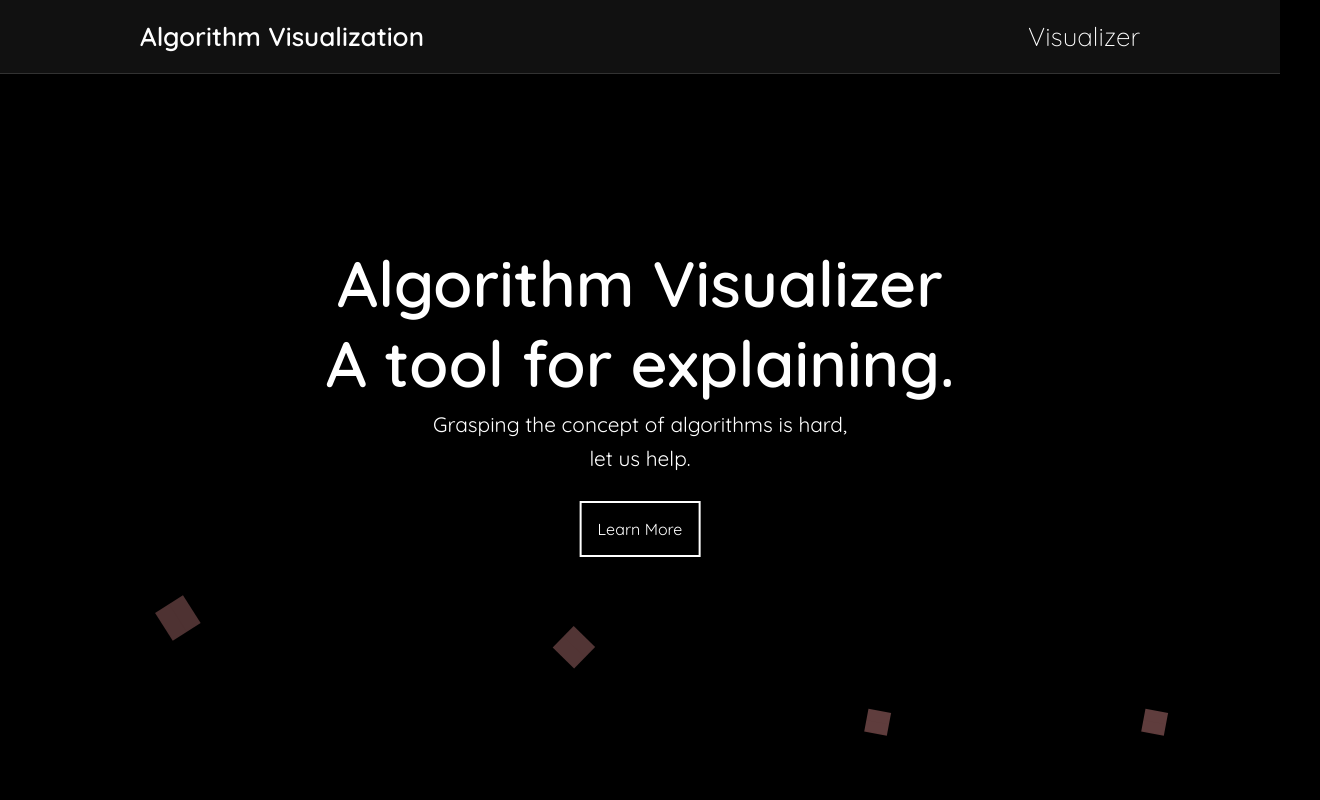
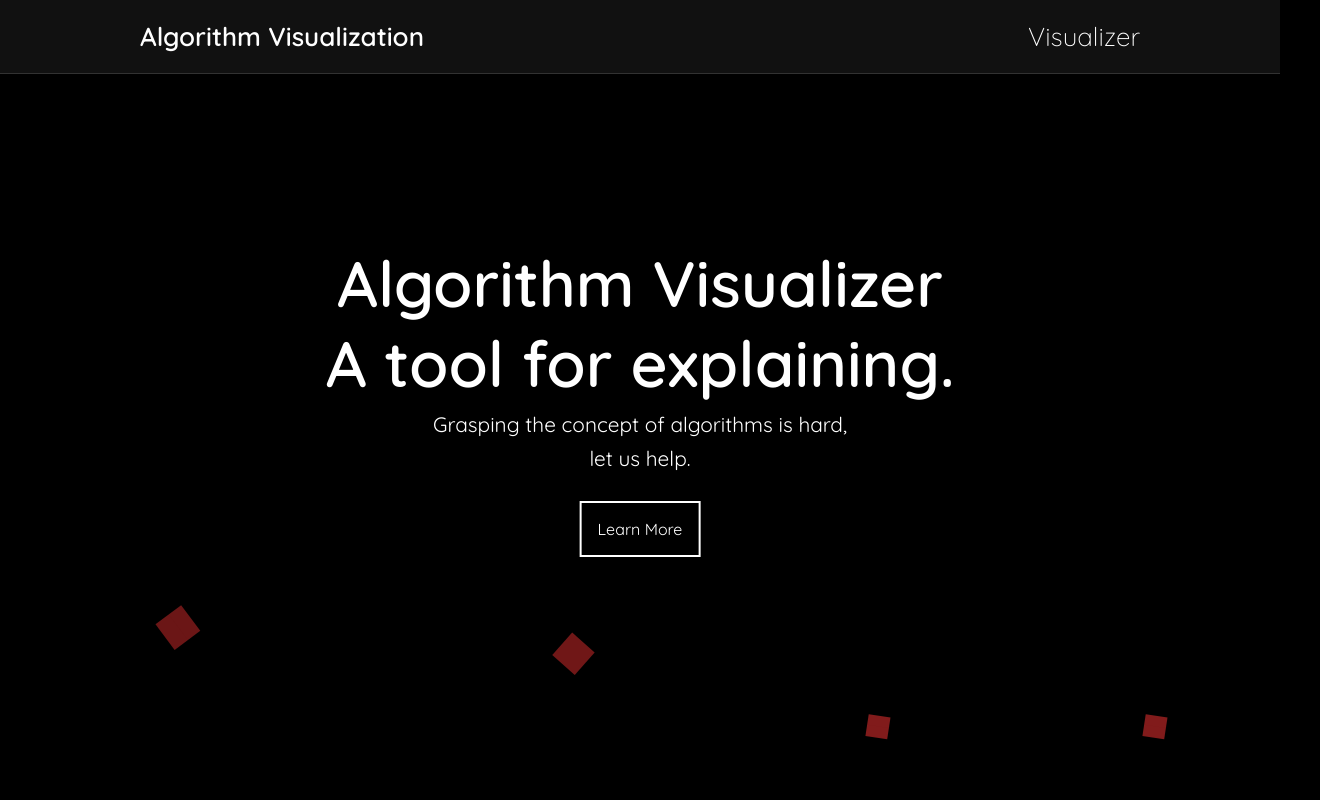
Before and after one commit to fidel-bello/AlgoSaurus, a React (Create React App) app: page / in a window 1280 px wide. Shown: the top 800 px of the page, 1320 px wide, since content can reach past the window. Built offline with nearby package versions, Linux system fonts and the light colour scheme.

Commit message:
change overflow and colors

```diff
--- a/src/App.css
+++ b/src/App.css
@@ -3,7 +3,7 @@
   font-family: "Quicksand", sans-serif;
 }
 html {
-  overflow: hidden;
+  overflow-x: hidden;
 }
 h1,
 h2,
--- a/src/components/home/home.module.css
+++ b/src/components/home/home.module.css
@@ -1,3 +1,11 @@
+.container {
+  position: absolute;
+  height: 100vh;
+  top: 0;
+  left: 0;
+  width: 100vw;
+  overflow: hidden;
+}
 .hero {
   position: absolute;
   display: flex;
@@ -33,15 +41,18 @@
   list-style: none;
   width: 0;
   height: 0;
-  border-bottom: 40px solid #845454;
-  border-left: 20px solid #845454;
-  border-right: 20px solid #845454;
+  border-bottom: 40px solid #b22424;
+  border-left: 20px solid #b22424;
+  border-right: 20px solid #b22424;
   animation: animate 20s linear infinite;
   bottom: -150px;
 }
 .animationArea {
+  position: absolute;
+  top: 0;
+  left: 0;
   width: 100%;
-  height: 100vh;
+  max-height: 100vh;
 }
 .boxArea {
   z-index: -1;
@@ -116,53 +127,3 @@
     transform: translateY(0%);
   }
 }
-
-.section2 {
-  width: 100%;
-  height: 50vh;
-  display: flex;
-  flex-direction: column;
-  z-index: 10000;
-  background-color: black;
-  align-items: center;
-}
-
-.flex {
-  display: flex;
-  gap: 50px;
-  margin-top: 30px;
-}
-
-.project {
-  display: grid;
-  border-radius: 10px;
-  max-width: 600px;
-  padding: 1rem;
-  background-color: rgb(13, 13, 13);
-  box-shadow: 0px 0px 20px 1px rgba(255, 255, 255, 0.178);
-  grid-template-columns: repeat(12, 1fr);
-}
-.projectImg {
-  grid-column: 1/7;
-  grid-row: 1/2;
-  width: 100%;
-}
-.projectInfo {
-  text-align: center;
-  grid-column: 7/-1;
-  grid-row: 1/2;
-  display: flex;
-  flex-direction: column;
-  align-items: center;
-  justify-content: center;
-  gap: 20px;
-}
-.project button {
-  background-color: rgb(199, 199, 199);
-  border: none;
-  font-size: 20px;
-  font-weight: 500;
-  border-radius: 5px;
-  padding: 0.2rem 0.4rem;
-  cursor: pointer;
-}
```
